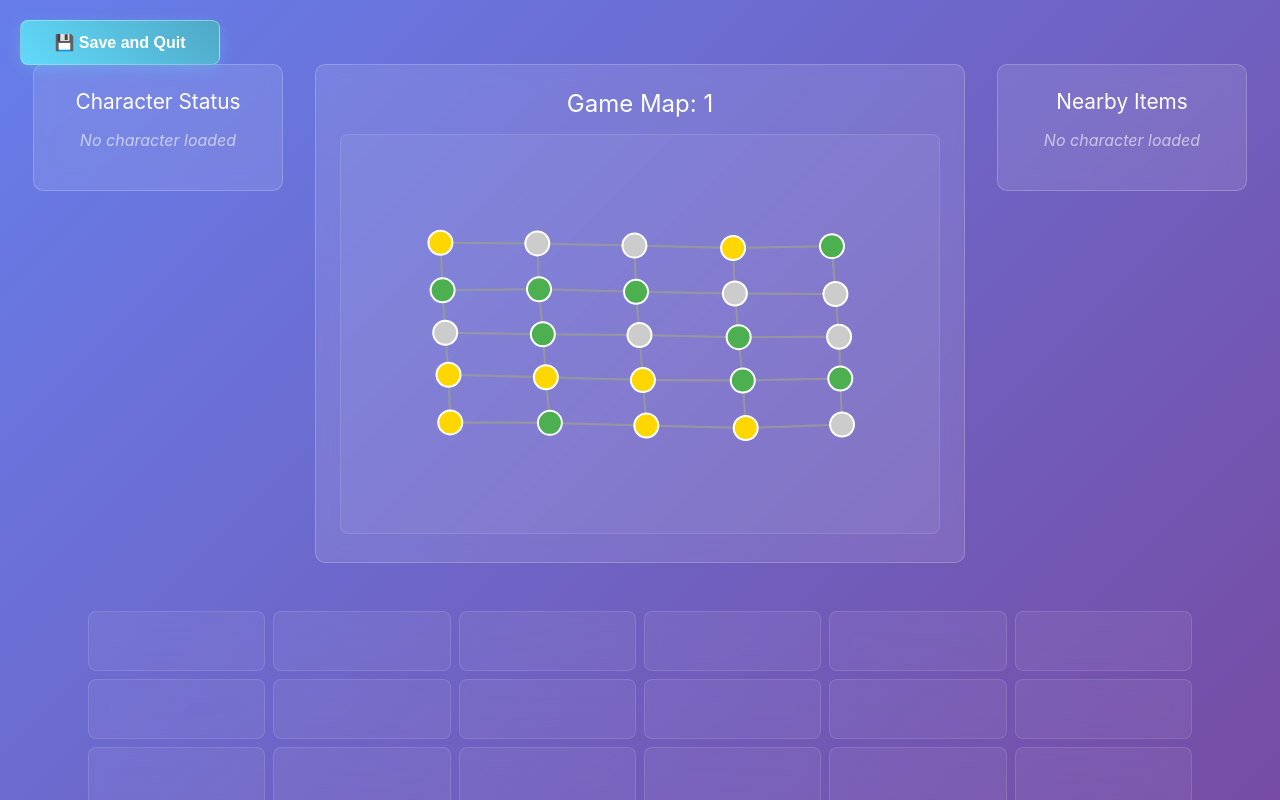
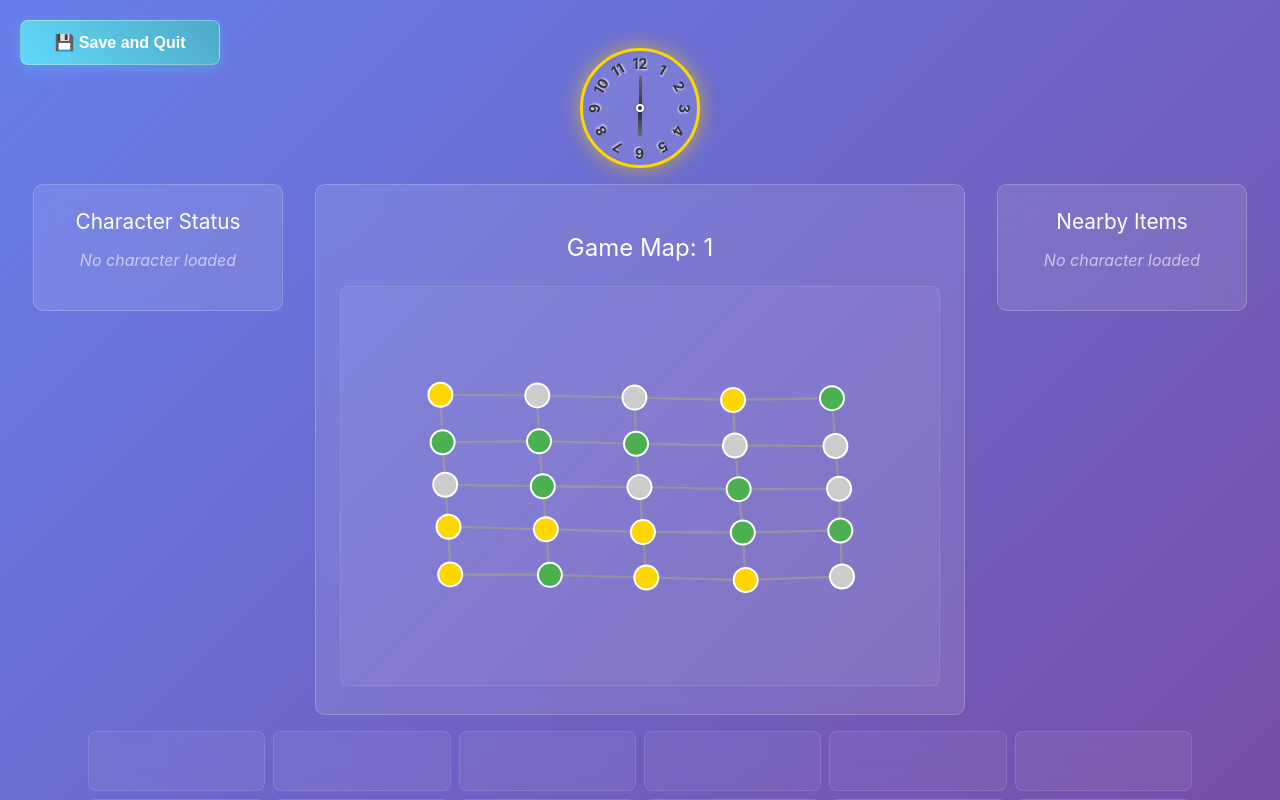
Before and after one commit to AustinHoover/adventure-game-test, a React (Create React App) app: page /explore in a window 1280 px wide. Built offline with nearby package versions, Linux system fonts and the light colour scheme; the HTML template or start-up script is replaced by a standard one.

Commit message:
clock work

```diff
--- /dev/null
+++ b/src/components/GameClock.css
@@ -0,0 +1,109 @@
+.game-clock {
+  display: flex;
+  flex-direction: column;
+  align-items: center;
+  justify-content: center;
+  padding: 1rem;
+  transition: all 0.5s ease-in-out;
+}
+
+.game-clock.day {
+  --day-night-color: #ffd700;
+  --day-night-shadow: 0 0 20px rgba(255, 215, 0, 0.6);
+}
+
+.game-clock.night {
+  --day-night-color: #c0c0c0;
+  --day-night-shadow: 0 0 20px rgba(192, 192, 192, 0.6);
+}
+
+.clock-container {
+  position: relative;
+  width: 120px;
+  height: 120px;
+  display: flex;
+  align-items: center;
+  justify-content: center;
+}
+
+.clock-face {
+  position: relative;
+  width: 100%;
+  height: 100%;
+  border: 3px solid var(--day-night-color);
+  border-radius: 50%;
+  background: rgba(255, 255, 255, 0.1);
+  backdrop-filter: blur(5px);
+  box-shadow: var(--day-night-shadow);
+  display: flex;
+  align-items: center;
+  justify-content: center;
+}
+
+.clock-number {
+  position: absolute;
+  font-size: 14px;
+  font-weight: bold;
+  color: #333;
+  text-shadow: 1px 1px 2px rgba(255, 255, 255, 0.8);
+  transform-origin: center;
+  transition: all 0.3s ease-in-out;
+}
+
+.clock-hand {
+  position: absolute;
+  background: #333;
+  border-radius: 2px;
+  transform-origin: bottom center;
+  transition: transform 0.3s ease-in-out;
+}
+
+.hour-hand {
+  width: 4px;
+  height: 25px;
+  top: 35px;
+  left: 50%;
+  margin-left: -2px;
+  background: linear-gradient(to top, #333, #666);
+}
+
+.minute-hand {
+  width: 3px;
+  height: 35px;
+  top: 25px;
+  left: 50%;
+  margin-left: -1.5px;
+  background: linear-gradient(to top, #333, #666);
+}
+
+.clock-center {
+  position: absolute;
+  width: 8px;
+  height: 8px;
+  background: #333;
+  border-radius: 50%;
+  border: 2px solid #fff;
+  box-shadow: 0 0 5px rgba(0, 0, 0, 0.3);
+}
+
+/* Responsive design */
+@media (max-width: 768px) {
+  .clock-container {
+    width: 100px;
+    height: 100px;
+  }
+
+  .clock-number {
+    font-size: 12px;
+  }
+
+  .hour-hand {
+    height: 20px;
+    top: 30px;
+  }
+
+  .minute-hand {
+    height: 30px;
+    top: 20px;
+  }
+}
--- /dev/null
+++ b/src/components/GameClock.tsx
@@ -0,0 +1,61 @@
+import React from 'react';
+import './GameClock.css';
+
+interface GameClockProps {
+  gameTime: number; // Time in minutes since midnight (0-1439)
+}
+
+const GameClock: React.FC<GameClockProps> = ({ gameTime }) => {
+  // Convert minutes to hours and minutes
+  const hours = Math.floor(gameTime / 60);
+  const minutes = gameTime % 60;
+
+  // Calculate clock hand angles
+  const hourAngle = (hours % 12) * 30 + (minutes / 60) * 30; // 30 degrees per hour
+  const minuteAngle = minutes * 6; // 6 degrees per minute
+
+  // Determine if it's day or night (6 AM to 6 PM is day)
+  const isDay = hours >= 6 && hours < 18;
+
+  return (
+    <div className={`game-clock ${isDay ? 'day' : 'night'}`}>
+      <div className="clock-container">
+        <div className="clock-face">
+          {/* Clock numbers */}
+          {[12, 1, 2, 3, 4, 5, 6, 7, 8, 9, 10, 11].map((num, index) => (
+            <div
+              key={num}
+              className="clock-number"
+              style={{
+                transform: `rotate(${index * 30}deg) translateY(-45px)`
+              }}
+            >
+              {num}
+            </div>
+          ))}
+
+          {/* Hour hand */}
+          <div
+            className="clock-hand hour-hand"
+            style={{
+              transform: `rotate(${hourAngle}deg)`
+            }}
+          />
+
+          {/* Minute hand */}
+          <div
+            className="clock-hand minute-hand"
+            style={{
+              transform: `rotate(${minuteAngle}deg)`
+            }}
+          />
+
+          {/* Center dot */}
+          <div className="clock-center" />
+        </div>
+      </div>
+    </div>
+  );
+};
+
+export default GameClock;
--- a/src/components/GameMapVisualizer.css
+++ b/src/components/GameMapVisualizer.css
@@ -4,7 +4,6 @@
   padding: 1.5rem;
   backdrop-filter: blur(10px);
   border: 1px solid rgba(255, 255, 255, 0.2);
-  margin: 2rem 0;
   transition: all 0.2s ease;
   position: relative;
 }
@@ -30,7 +29,6 @@
 }
 
 .map-container h3 {
-  margin: 0 0 1rem 0;
   color: white;
   font-size: 1.5rem;
   font-weight: 400;
--- a/src/components/NearbyItems.css
+++ b/src/components/NearbyItems.css
@@ -4,7 +4,6 @@
   padding: 1.5rem;
   backdrop-filter: blur(10px);
   border: 1px solid rgba(255, 255, 255, 0.2);
-  margin: 2rem 0;
   min-width: 250px;
   max-width: 300px;
 }
--- a/src/components/Status.css
+++ b/src/components/Status.css
@@ -4,7 +4,6 @@
   padding: 1.5rem;
   backdrop-filter: blur(10px);
   border: 1px solid rgba(255, 255, 255, 0.2);
-  margin: 2rem 0;
   min-width: 250px;
   max-width: 300px;
 }
--- a/src/contexts/SaveContext.tsx
+++ b/src/contexts/SaveContext.tsx
@@ -6,6 +6,9 @@ interface SaveContextType {
   setCurrentSave: (save: SaveFile | null) => void;
   isSaveLoaded: boolean;
   updatePlayerCurrency: (amount: number) => void;
+  advanceGameTime: (minutes: number) => void;
+  getCurrentGameTime: () => number;
+  getCurrentTimeString: () => string;
 }
 
 const SaveContext = createContext<SaveContextType | undefined>(undefined);
@@ -30,11 +33,36 @@ export const SaveProvider: React.FC<SaveProviderProps> = ({ children }) => {
     }
   };
 
+  const advanceGameTime = (minutes: number) => {
+    if (currentSave) {
+      const newTime = (currentSave.gameTime + minutes) % 1440; // 1440 minutes = 24 hours
+      const updatedSave = {
+        ...currentSave,
+        gameTime: newTime
+      };
+      setCurrentSave(updatedSave);
+    }
+  };
+
+  const getCurrentGameTime = (): number => {
+    return currentSave?.gameTime || 360; // Default to 6:00 AM if no save
+  };
+
+  const getCurrentTimeString = (): string => {
+    const time = getCurrentGameTime();
+    const hours = Math.floor(time / 60);
+    const minutes = time % 60;
+    return `${hours.toString().padStart(2, '0')}:${minutes.toString().padStart(2, '0')}`;
+  };
+
   const value: SaveContextType = {
     currentSave,
     setCurrentSave,
     isSaveLoaded: currentSave !== null,
     updatePlayerCurrency,
+    advanceGameTime,
+    getCurrentGameTime,
+    getCurrentTimeString,
   };
 
   return (
--- a/src/game/interface/save-interfaces.ts
+++ b/src/game/interface/save-interfaces.ts
@@ -9,4 +9,5 @@ export interface SaveFile {
   characterRegistry: CharacterRegistry; // Registry of all characters in the game
   playerCharacterId: number; // ID of the player's character
   mapRegistry: MapRegistry; // Registry of all maps in the game
+  gameTime: number; // Current in-game time in minutes since midnight (0-1439)
 }
--- a/src/pages/Explore.tsx
+++ b/src/pages/Explore.tsx
@@ -4,6 +4,7 @@ import GameMapVisualizer from '../components/GameMapVisualizer';
 import Status from '../components/Status';
 import NearbyItems from '../components/NearbyItems';
 import ButtonGrid from '../components/ButtonGrid';
+import GameClock from '../components/GameClock';
 import type { GameMap, Location } from '../game/interface/map-interfaces';
 import type { Character } from '../game/interface/character-interfaces';
 import { generateTestArea } from '../game/gen/mapgen';
@@ -18,7 +19,7 @@ function Explore() {
   const [currentGameMap, setCurrentGameMap] = useState<GameMap | null>(null);
   const [currentLocations, setCurrentLocations] = useState<Location[]>([]);
   const navigate = useNavigate();
-  const { currentSave, setCurrentSave } = useSave();
+  const { currentSave, setCurrentSave, advanceGameTime } = useSave();
 
   // Keyboard to grid position mapping (QWERTY layout)
   // Grid is 6 columns x 3 rows
@@ -161,13 +162,16 @@ function Explore() {
       characters: updatedCharacters
     };
 
-    // Update the save file
+    // Update the save file with both location change and time advancement
+    const newTime = (currentSave.gameTime + 5) % 1440; // Advance time by 5 minutes
     const updatedSave = {
       ...currentSave,
-      characterRegistry: updatedCharacterRegistry
+      characterRegistry: updatedCharacterRegistry,
+      gameTime: newTime
     };
 
     setCurrentSave(updatedSave);
+
     console.log(`Player moved from location ${playerCharacter.location} to location ${locationId}`);
   };
 
@@ -332,6 +336,14 @@ function Explore() {
   return (
     <div className="Landing">
       <div className="landing-container">
+        {/* Game Clock Component - New Row */}
+        <div style={{
+          display: 'flex',
+          justifyContent: 'center',
+        }}>
+          <GameClock gameTime={currentSave?.gameTime || 360} />
+        </div>
+
         {/* Status, Map, and Nearby Items Layout */}
         <div style={{
           display: 'flex',
--- a/src/utils/saveFileOperations.ts
+++ b/src/utils/saveFileOperations.ts
@@ -161,7 +161,8 @@ export const createSaveFile = async (name: string): Promise<{ saveFile: SaveFile
     createdAt: now,
     characterRegistry,
     playerCharacterId: playerId,
-    mapRegistry
+    mapRegistry,
+    gameTime: 360 // Start at 6:00 AM (6 * 60 minutes)
   };
 
   return { saveFile, townData: { gameMap, locations } };
@@ -244,7 +245,8 @@ export const loadSaveFile = async (name: string): Promise<SaveFile> => {
       characterRegistry,
       mapRegistry: {
         mapFiles: new Map(mapFileEntries)
-      }
+      },
+      gameTime: parsedData.gameTime !== undefined ? parsedData.gameTime : 360 // Default to 6:00 AM if not present
     };
 
     // Load the characters into the registry manager
@@ -253,6 +255,11 @@ export const loadSaveFile = async (name: string): Promise<SaveFile> => {
 
     // Update the lastOpened timestamp
     saveFile.lastOpened = new Date().toISOString();
+
+    // Ensure gameTime exists, default to 6:00 AM if not present
+    if (saveFile.gameTime === undefined) {
+      saveFile.gameTime = 360;
+    }
 
     // Save the updated file back to disk
     await saveSaveFile(saveFile);
```
Lines whose indentation alone changed are shown as unchanged.
